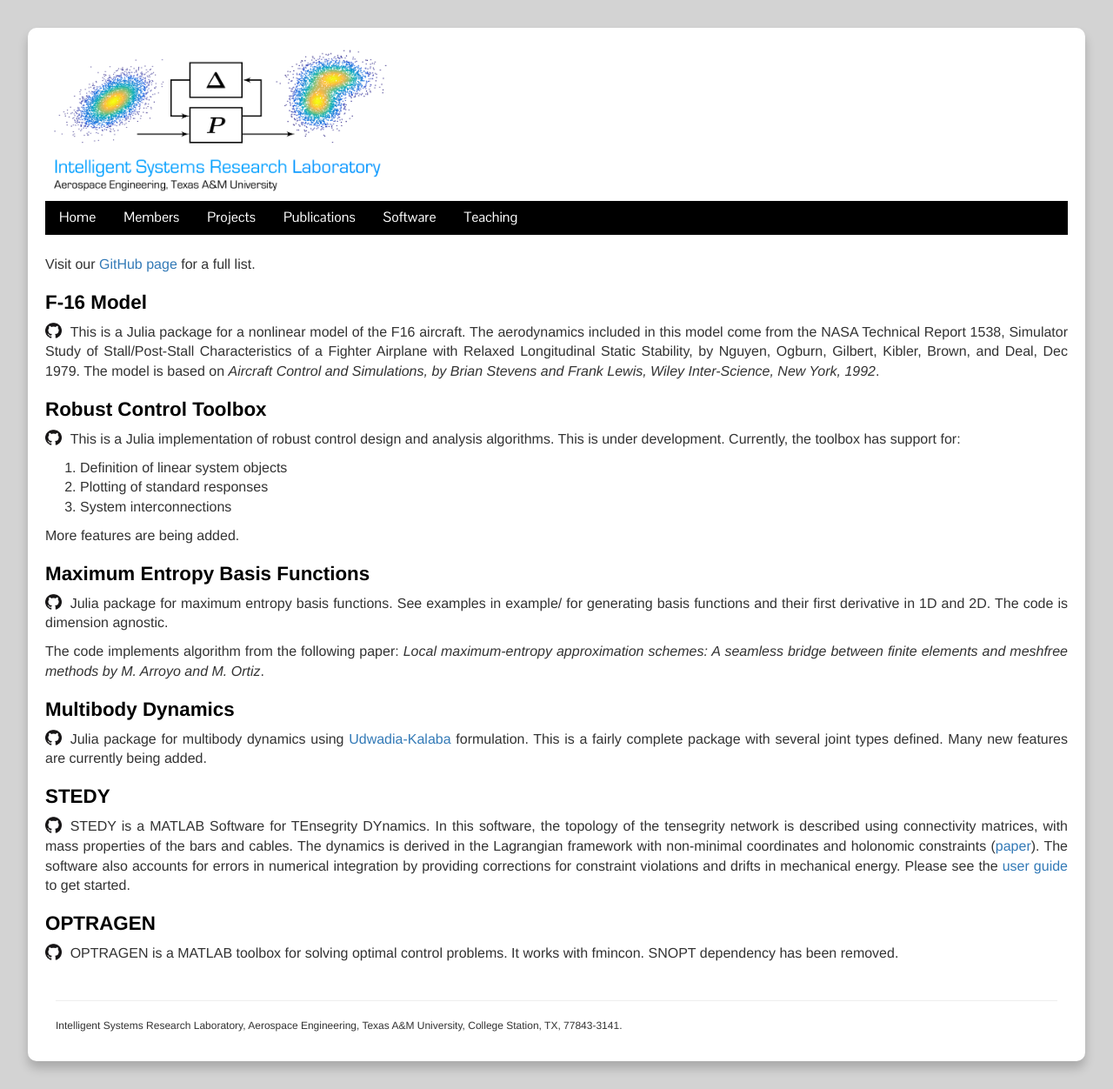
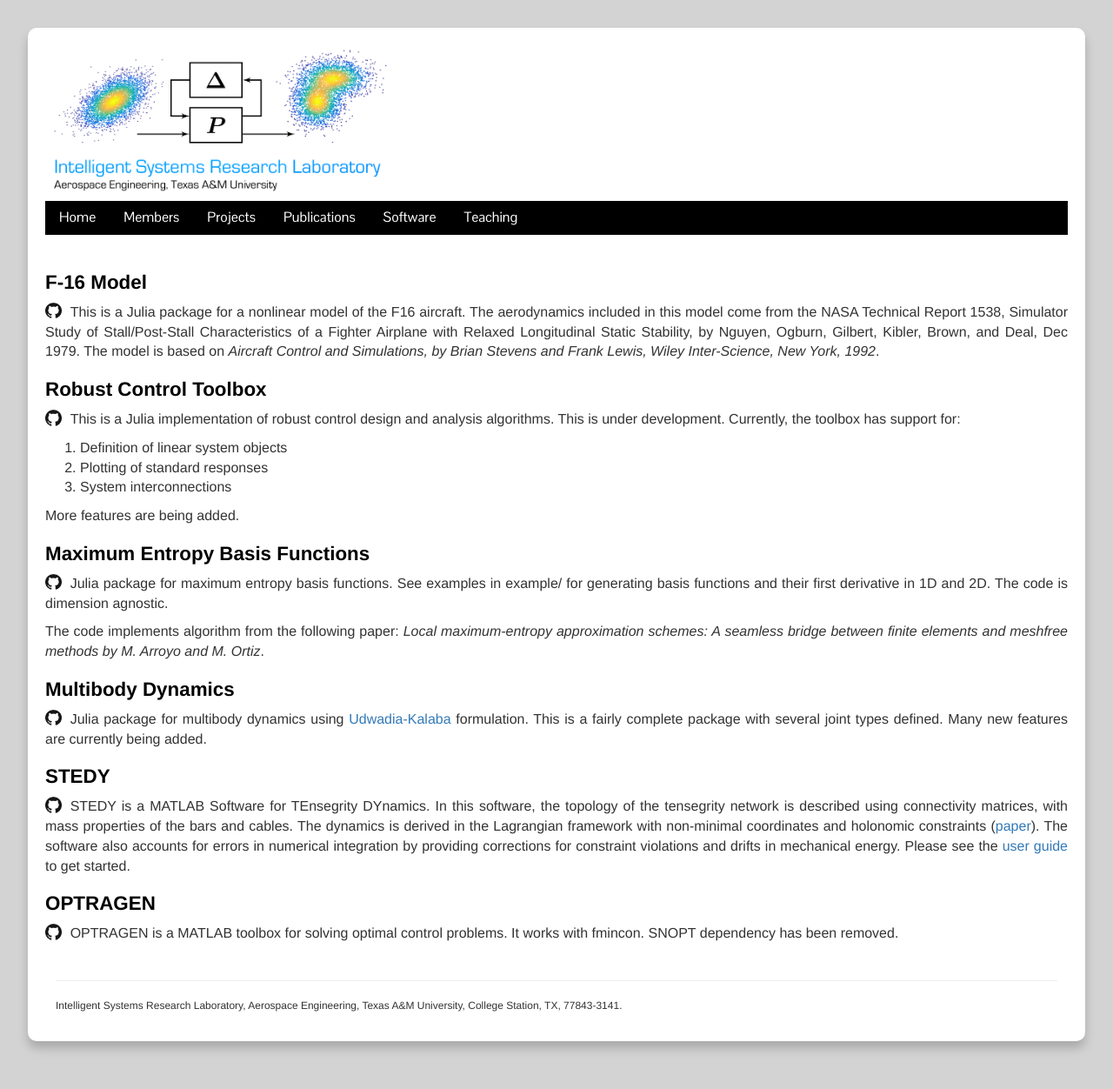
Before and after one commit to isrlab/isrlab.github.io, a Jekyll site: the page built from software.md, in a window 1280 px wide. Shown: the whole page at 87% size. Built offline with Jekyll 4.4.1, drawn with Linux system fonts in a browser that asks for light colours; nearby versions of some CDN libraries; after the commit the page ends 1229 px from its top, so only the background shows below that.

Commit message:
Minor tweaks

```diff
--- a/software.md
+++ b/software.md
@@ -3,7 +3,6 @@
 title: Software
 permalink: /software.html
 ---
-Visit our [GitHub page](https://github.com/isrlab) for a full list.
 
 ## F-16 Model
 
```
